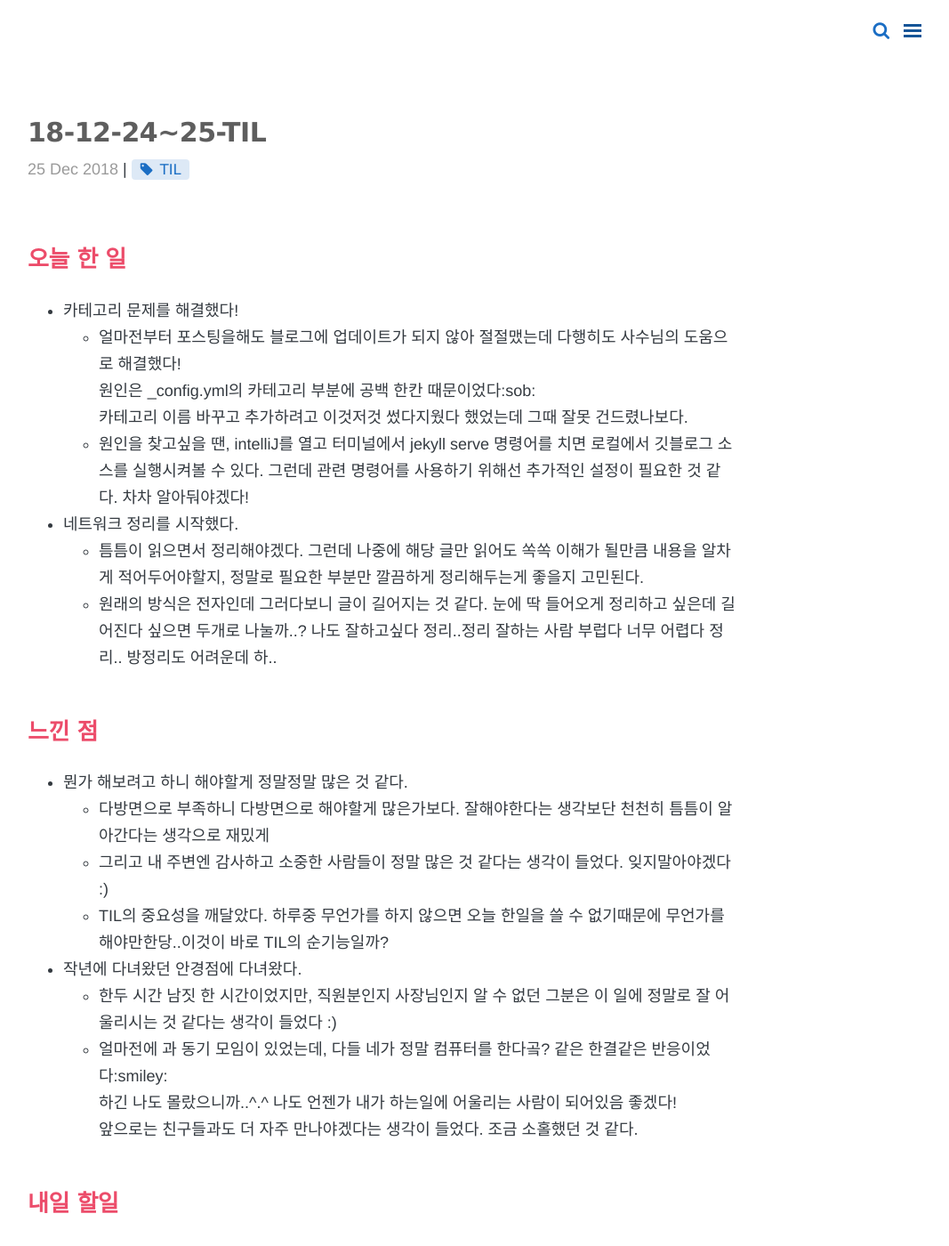
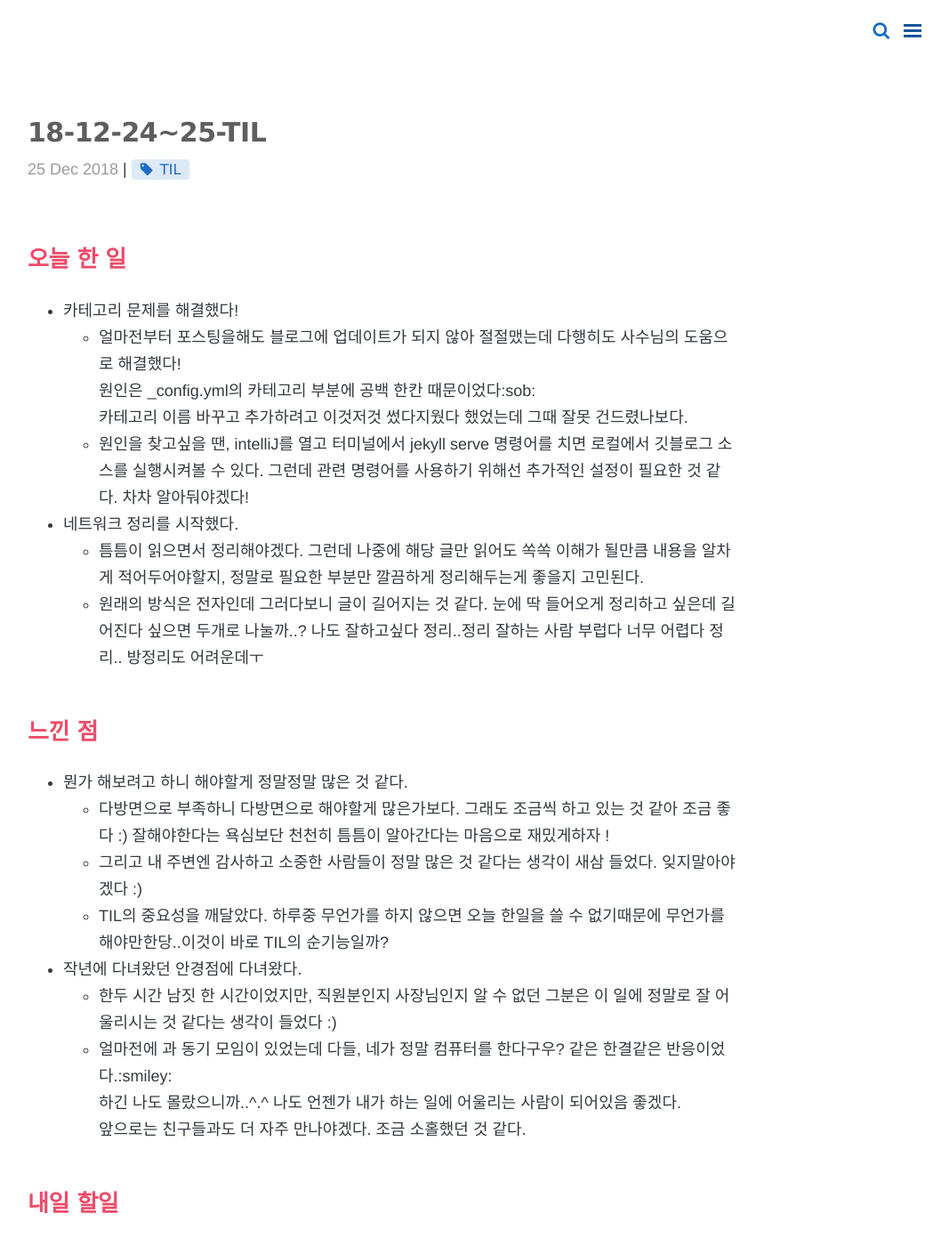
Before and after one commit to diniyo804/diniyo804.github.io, a Jekyll site: the page built from _posts/TIL (Today I Learned)/2018-12-25-TIL.md, in a window 1280 px wide and 1400 px high. Shown: the whole window at 89% size, without its empty margins (209-1276 px from the left). Built offline with Jekyll 4.4.1, drawn with Linux system fonts in a browser that asks for light colours; nearby versions of some CDN libraries; comment, search, counter and statistics services are not loaded.

Commit message:
add post- til

```diff
--- a/_posts/TIL (Today I Learned)/2018-12-25-TIL.md
+++ b/_posts/TIL (Today I Learned)/2018-12-25-TIL.md
@@ -21,21 +21,22 @@ comments: true
   정말로 필요한 부분만 깔끔하게 정리해두는게 좋을지 고민된다.
   - 원래의 방식은 전자인데 그러다보니 글이 길어지는 것 같다.
   눈에 딱 들어오게 정리하고 싶은데 길어진다 싶으면 두개로 나눌까..? 나도 잘하고싶다 정리..정리 잘하는 사람 부럽다
-  너무 어렵다 정리.. 방정리도 어려운데 하..
+  너무 어렵다 정리.. 방정리도 어려운데ㅜ
 
 
 ## 느낀 점
 - 뭔가 해보려고 하니 해야할게 정말정말 많은 것 같다.
-  - 다방면으로 부족하니 다방면으로 해야할게 많은가보다. 잘해야한다는 생각보단 천천히 틈틈이 알아간다는 생각으로 재밌게
-  - 그리고 내 주변엔 감사하고 소중한 사람들이 정말 많은 것 같다는 생각이 들었다. 잊지말아야겠다 :)
+  - 다방면으로 부족하니 다방면으로 해야할게 많은가보다. 그래도 조금씩 하고 있는 것 같아 조금 좋다 :)
+    잘해야한다는 욕심보단 천천히 틈틈이 알아간다는 마음으로 재밌게하자 !
+  - 그리고 내 주변엔 감사하고 소중한 사람들이 정말 많은 것 같다는 생각이 새삼 들었다. 잊지말아야겠다 :)
   - TIL의 중요성을 깨달았다. 하루중 무언가를 하지 않으면 오늘 한일을 쓸 수 없기때문에 무언가를 해야만한당..이것이 바로 TIL의 순기능일까?
 
 - 작년에 다녀왔던 안경점에 다녀왔다.
   - 한두 시간 남짓 한 시간이었지만, 직원분인지 사장님인지 알 수 없던 그분은
   이 일에 정말로 잘 어울리시는 것 같다는 생각이 들었다 :)
-  - 얼마전에 과 동기 모임이 있었는데, 다들 네가 정말 컴퓨터를 한다곸? 같은 한결같은 반응이었다:smiley:
-  하긴 나도 몰랐으니까..^.^ 나도 언젠가 내가 하는일에 어울리는 사람이 되어있음 좋겠다!
-  앞으로는 친구들과도 더 자주 만나야겠다는 생각이 들었다. 조금 소홀했던 것 같다.
+  - 얼마전에 과 동기 모임이 있었는데 다들, 네가 정말 컴퓨터를 한다구우? 같은 한결같은 반응이었다.:smiley:
+  하긴 나도 몰랐으니까..^.^ 나도 언젠가 내가 하는 일에 어울리는 사람이 되어있음 좋겠다.
+  앞으로는 친구들과도 더 자주 만나야겠다. 조금 소홀했던 것 같다.
 
 
 ## 내일 할일
```
